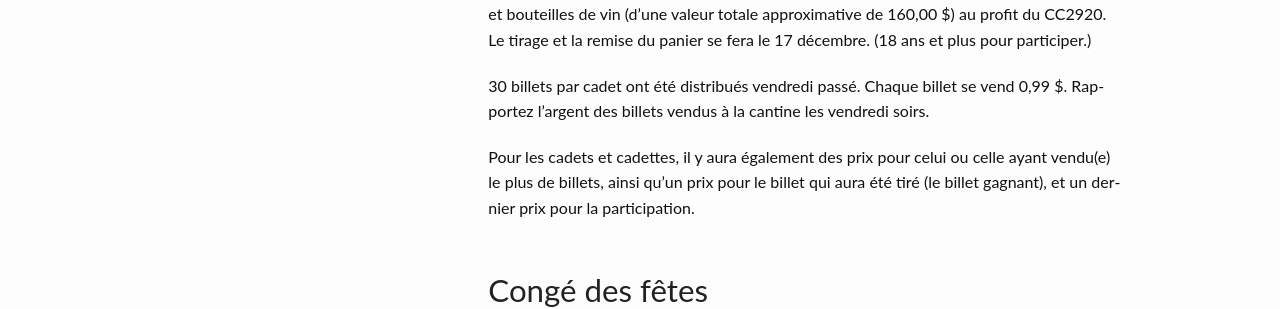
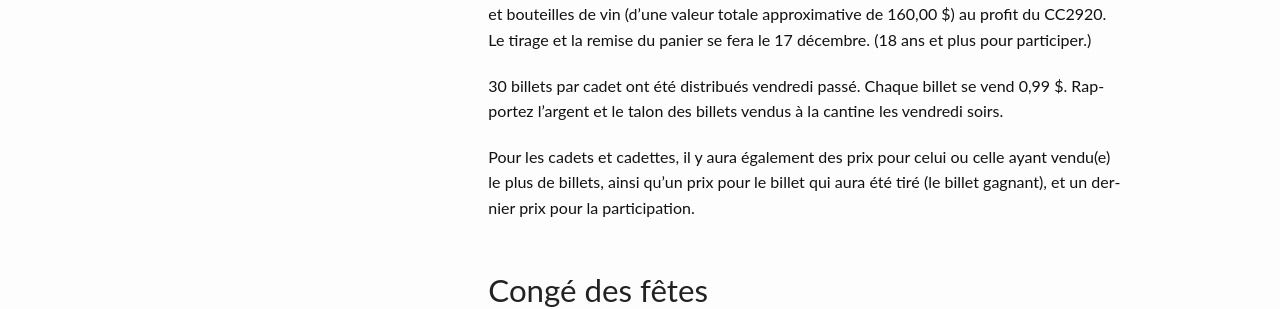
Before and after one commit to CC2920/web, a Jekyll site: the page built from _communications/messages.md, in a window 1280 px wide. Shown: the part 1297-1606 px from the top of the page. Built offline with Jekyll 4.4.1, drawn with Linux system fonts in a browser that asks for light colours.

Commit message:
Update messages.md

```diff
--- a/_communications/messages.md
+++ b/_communications/messages.md
@@ -36,7 +36,7 @@ Le peloton de précision a lieu les mercredis de 18h30 à 20h30 au [100 rue de l
 
 Le comité de soutien organise un tirage d'un panier cadeau contenant des cartes cadeaux et bouteilles de vin (d'une valeur totale approximative de 160,00 $) au profit du CC2920. Le tirage et la remise du panier se fera le 17 décembre. (18 ans et plus pour participer.)
 
-30 billets par cadet ont été distribués vendredi passé. Chaque billet se vend 0,99 $. Rapportez l'argent des billets vendus à la cantine les vendredi soirs.
+30 billets par cadet ont été distribués vendredi passé. Chaque billet se vend 0,99 $. Rapportez l'argent et le talon des billets vendus à la cantine les vendredi soirs.
 
 Pour les cadets et cadettes, il y aura également des prix pour celui ou celle ayant vendu(e) le plus de billets, ainsi qu’un prix pour le billet qui aura été tiré (le billet gagnant), et un dernier prix pour la participation.
 
```
